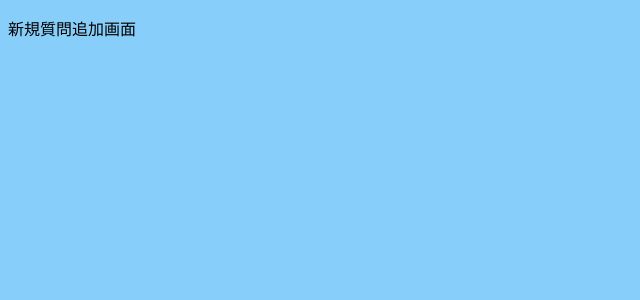
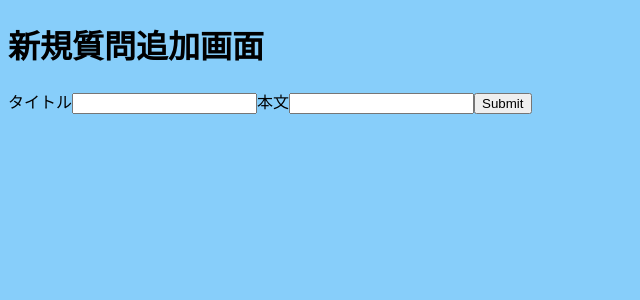
Before and after one commit to shunsuke-kawata/Question_thread, a React (Create React App) app in the folder frontend/frontend/react-sample/: page /newQuestion in a window 1280 px wide. Shown: the top 300 px of the page, without its empty margins (0-640 px from the left). Built offline with nearby package versions, Linux system fonts and the light colour scheme.

Commit message:
add formの型を作成

```diff
--- a/frontend/frontend/react-sample/src/Pages/NewQuestion.js
+++ b/frontend/frontend/react-sample/src/Pages/NewQuestion.js
@@ -1,5 +1,23 @@
+import { useForm } from "react-hook-form";
+import { Grid } from "@material-ui/core";
+import TextField from "@material-ui/core/TextField";
+
 const NewQuestion = () => {
-  return <p>新規質問追加画面</p>;
+  //データを登録するためのフックステート
+  const { register, handleSubmit } = useForm();
+  const onSubmit = (data) => console.log(data);
+  return (
+    <>
+      <h1>新規質問追加画面</h1>
+      <form onSubmit={handleSubmit(onSubmit)}>
+        <label>タイトル</label>
+        <input {...register("title")} />
+        <label>本文</label>
+        <input {...register("body")} />
+        <input type="submit" />
+      </form>
+    </>
+  );
 };
 
 export default NewQuestion;
```
